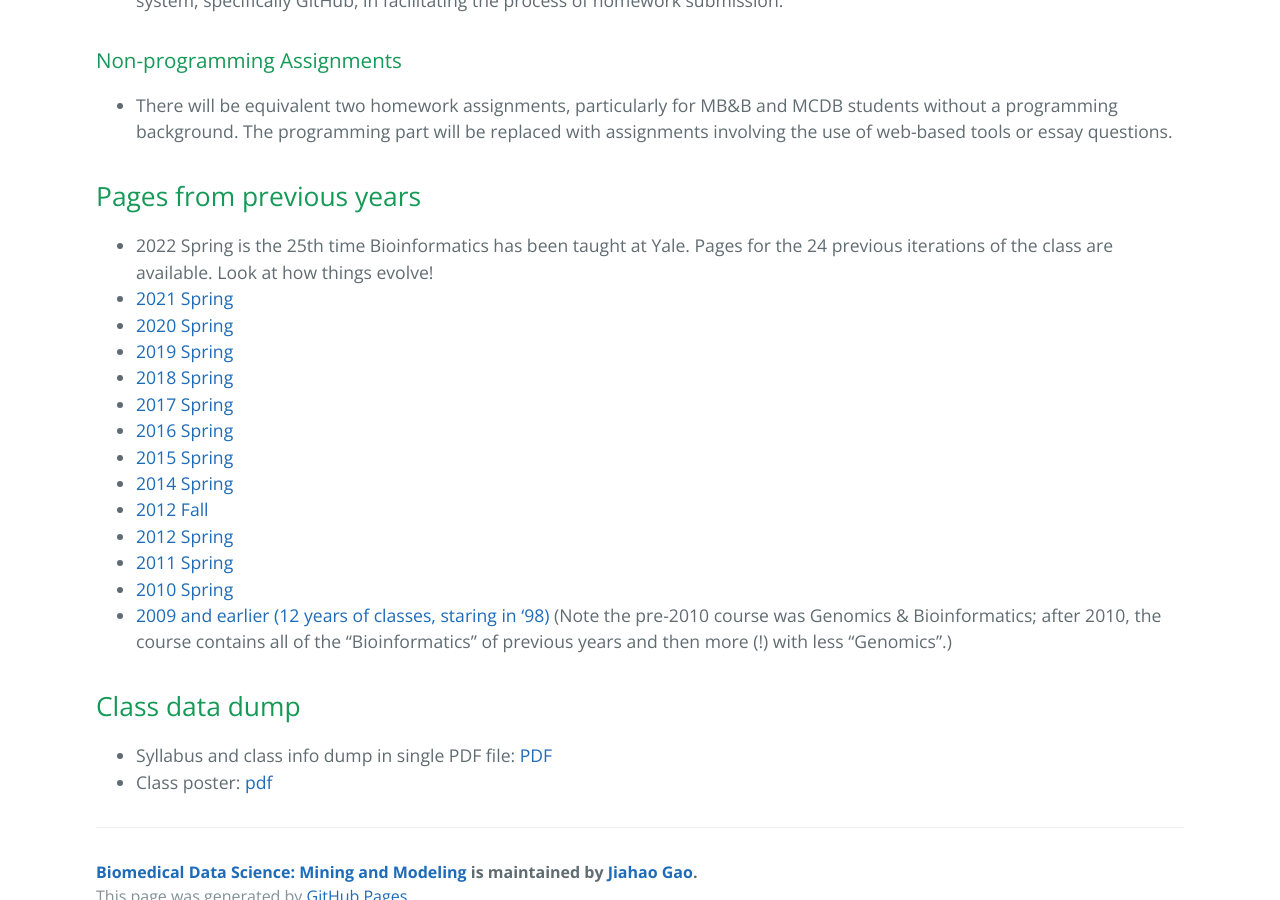
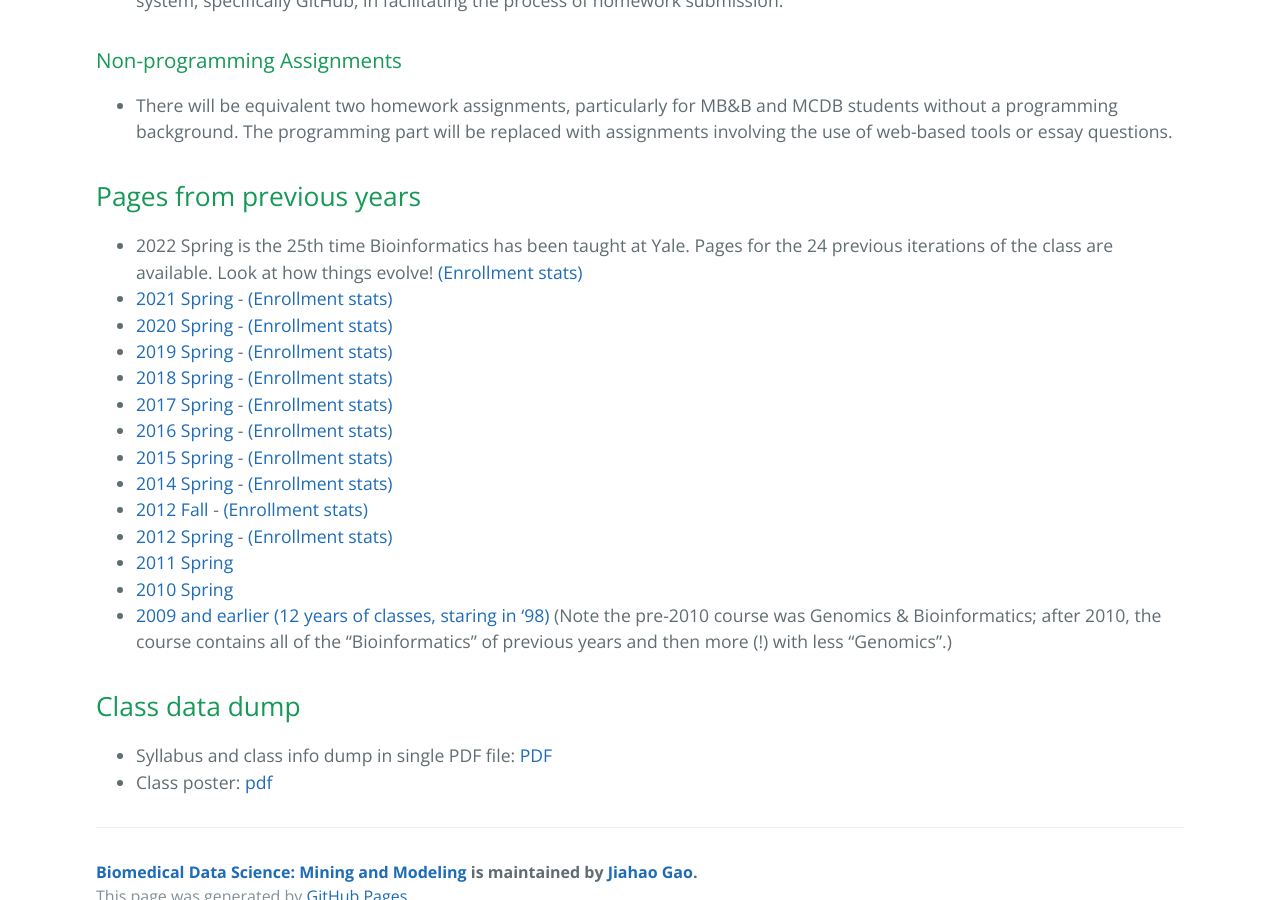
Before and after one commit to gersteinlab/cbb752b23, a Jekyll site: the page built from index.md, in a window 1280 px wide and 900 px high, scrolled down 3298 px. Built offline with Jekyll 4.4.1, drawn with Linux system fonts in a browser that asks for light colours; our own code applies the rules of GitHub Pages for plain Markdown files.

Commit message:
Update index.md

```diff
--- a/index.md
+++ b/index.md
@@ -89,17 +89,17 @@ For references, please refer the previous [Quiz Archive](/quiz)
 - There will be equivalent two homework assignments, particularly for MB&B and MCDB students without a programming background. The programming part will be replaced with assignments involving the use of web-based tools or essay questions.
 
 ## Pages from previous years
-- 2022 Spring is the 25th time Bioinformatics has been taught at Yale. Pages for the 24 previous iterations of the class are available. Look at how things evolve!
-- [2021 Spring](http://cbb752b21.gersteinlab.org)
-- [2020 Spring](http://cbb752b20.gersteinlab.org)
-- [2019 Spring](http://cbb752b19.gersteinlab.org)
-- [2018 Spring](http://cbb752b18.gersteinlab.org)
-- [2017 Spring](http://cbb752b17.gersteinlab.org)
-- [2016 Spring](http://cbb752b16.gersteinlab.org)
-- [2015 Spring](http://cbb752b15.gersteinlab.org)
-- [2014 Spring](http://info.gersteinlab.org/Cbb752b14)
-- [2012 Fall](http://info.gersteinlab.org/Cbb752a12)
-- [2012 Spring](http://info.gersteinlab.org/Cbb752b12)
+- 2022 Spring is the 25th time Bioinformatics has been taught at Yale. Pages for the 24 previous iterations of the class are available. Look at how things evolve!  [(Enrollment stats)](https://ivy.yale.edu/course-stats/course/courseDetail?termCode=202201&courseNumber=752&subjectCode=CB%26B&numDays=7)
+- [2021 Spring](http://cbb752b21.gersteinlab.org) - [(Enrollment stats)](https://ivy.yale.edu/course-stats/course/ocsCourseDetail?termCode=202101&courseNumbers=CB%26B+752%2FCPSC+752%2FMB%26B+452%2FMB%26B+752%2FMB%26B+753%2FMB%26B+754%2FMCDB+452%2FMCDB+752%2FS%26DS+352&subjectCode=CB%26B)
+- [2020 Spring](http://cbb752b20.gersteinlab.org) - [(Enrollment stats)](https://ivy.yale.edu/course-stats/course/ocsCourseDetail?termCode=202001&courseNumbers=CB%26B+752%2FCPSC+752%2FMB%26B+452%2FMB%26B+752%2FMB%26B+753%2FMB%26B+754%2FMCDB+452%2FMCDB+752%2FS%26DS+352&subjectCode=CB%26B)
+- [2019 Spring](http://cbb752b19.gersteinlab.org) - [(Enrollment stats)](https://ivy.yale.edu/course-stats/course/ocsCourseDetail?termCode=201901&courseNumbers=CB%26B+752%2FCPSC+752%2FMB%26B+452%2FMB%26B+752%2FMB%26B+753%2FMB%26B+754%2FMCDB+452%2FMCDB+752&subjectCode=CB%26B)
+- [2018 Spring](http://cbb752b18.gersteinlab.org) - [(Enrollment stats)](https://ivy.yale.edu/course-stats/course/ocsCourseDetail?termCode=201801&courseNumbers=CB%26B+752%2FCPSC+752%2FMB%26B+452%2FMB%26B+752%2FMB%26B+753%2FMB%26B+754%2FMCDB+452%2FMCDB+752%2FS%26DS+352&subjectCode=CB%26B)
+- [2017 Spring](http://cbb752b17.gersteinlab.org) - [(Enrollment stats)](https://ivy.yale.edu/course-stats/course/ocsCourseDetail?termCode=201701&courseNumbers=CB%26B+752%2FCPSC+752%2FMB%26B+452%2FMB%26B+752%2FMB%26B+753%2FMB%26B+754%2FMCDB+452%2FMCDB+752&subjectCode=CB%26B)
+- [2016 Spring](http://cbb752b16.gersteinlab.org) - [(Enrollment stats)](https://ivy.yale.edu/course-stats/course/ocsCourseDetail?termCode=201601&courseNumbers=CB%26B+752%2FCPSC+752%2FMB%26B+452%2FMB%26B+752%2FMB%26B+753%2FMB%26B+754%2FMCDB+452%2FMCDB+752&subjectCode=CB%26B)
+- [2015 Spring](http://cbb752b15.gersteinlab.org) - [(Enrollment stats)](https://ivy.yale.edu/course-stats/course/ocsCourseDetail?termCode=201501&courseNumbers=CB%26B+752%2FCPSC+752%2FMB%26B+452%2FMB%26B+752%2FMCDB+452%2FMCDB+752&subjectCode=CB%26B)
+- [2014 Spring](http://info.gersteinlab.org/Cbb752b14) - [(Enrollment stats)](https://ivy.yale.edu/course-stats/course/ocsCourseDetail?termCode=201401&courseNumbers=CB%26B+752%2FCPSC+752%2FMB%26B+452%2FMB%26B+752%2FMCDB+452%2FMCDB+752&subjectCode=CB%26B)
+- [2012 Fall](http://info.gersteinlab.org/Cbb752a12) - [(Enrollment stats)](https://ivy.yale.edu/course-stats/course/ocsCourseDetail?termCode=201203&courseNumbers=CB%26B+752%2FCPSC+752%2FMB%26B+452%2FMB%26B+752%2FMB%26B+753%2FMB%26B+754%2FMCDB+452%2FMCDB+752&subjectCode=CB%26B)
+- [2012 Spring](http://info.gersteinlab.org/Cbb752b12) - [(Enrollment stats)](https://ivy.yale.edu/course-stats/course/ocsCourseDetail?termCode=201201&courseNumbers=CB%26B+752%2FCPSC+752%2FMB%26B+452%2FMB%26B+752%2FMB%26B+753%2FMB%26B+754%2FMCDB+452%2FMCDB+752&subjectCode=CB%26B)
 - [2011 Spring](http://info.gersteinlab.org/Cbb752b11)
 - [2010 Spring](http://www.gersteinlab.org/courses/452/10-spring/)
 - [2009 and earlier (12 years of classes, staring in '98)](http://www.gersteinlab.org/courses/452/10-spring/previous.html) (Note the pre-2010 course was Genomics & Bioinformatics; after 2010, the course contains all of the "Bioinformatics" of previous years and then more (!) with less "Genomics".)
```
